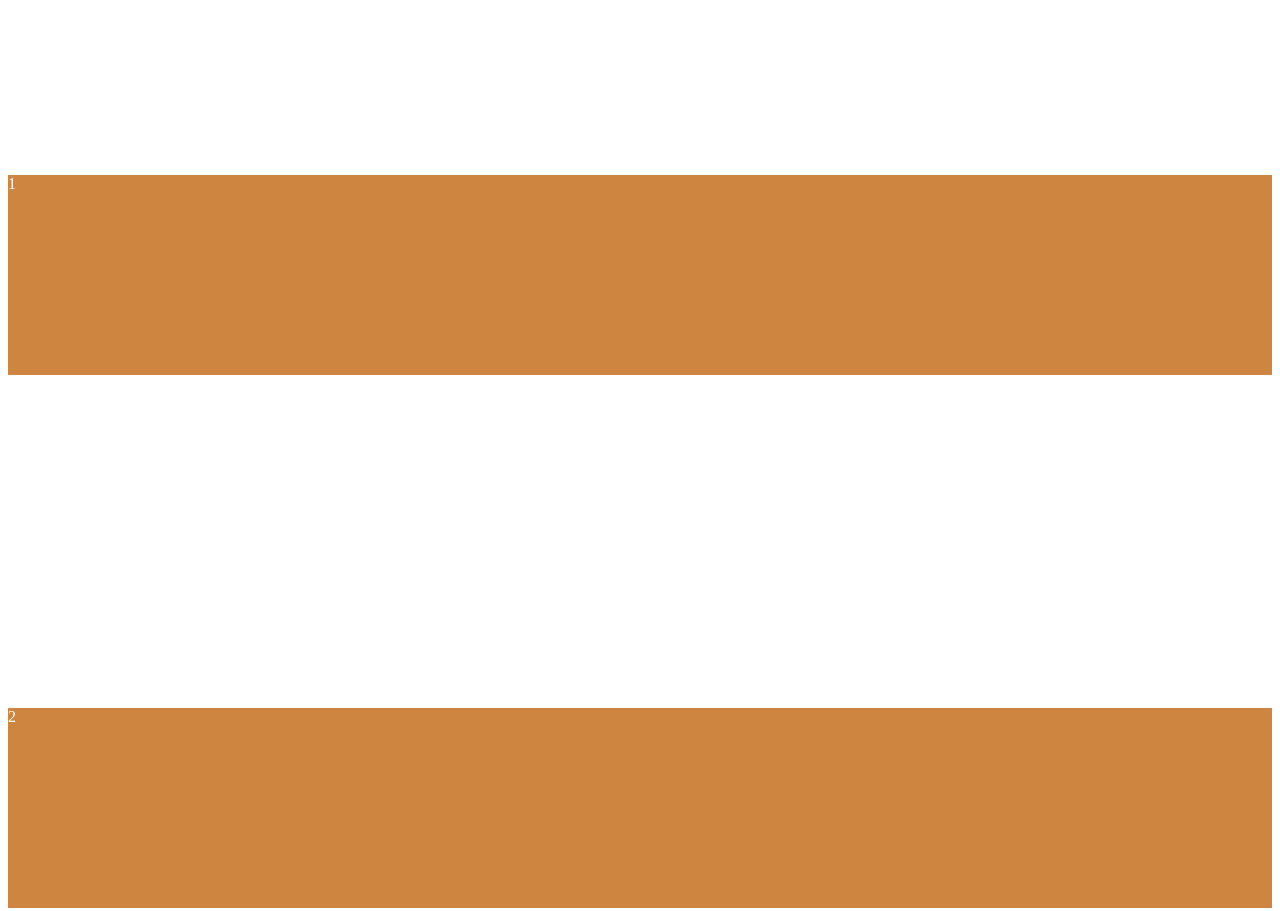
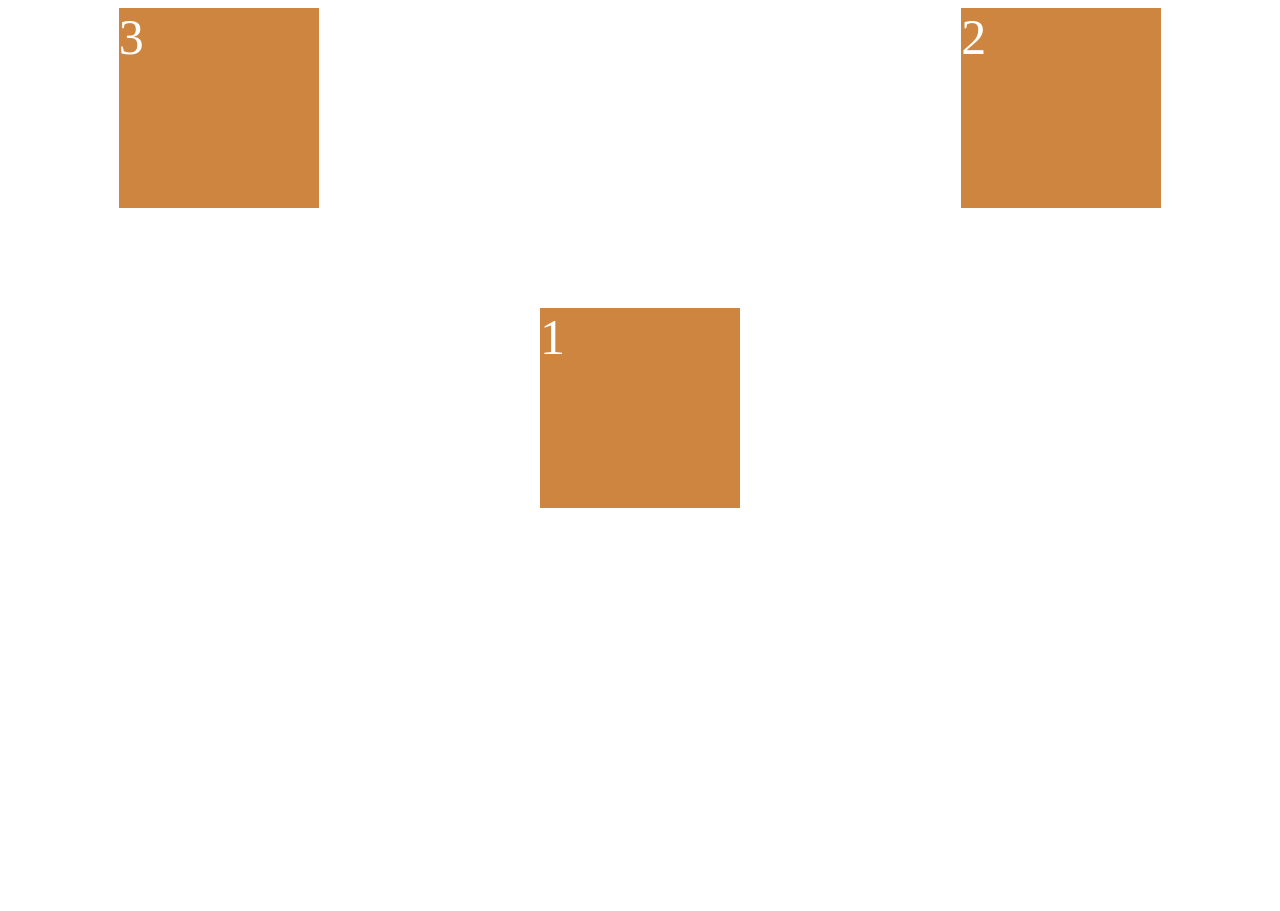
Before and after one commit to aubepluieh3/scss-layout, a plain HTML site: page index.html in a window 1280 px wide. Shown: the top 911 px of the page. After the commit the page ends 816 px from the top, so only its background shows below. Drawn offline with Linux system fonts and the light colour scheme.

Commit message:
#1.4 align-self and order

```diff
--- a/index.html
+++ b/index.html
@@ -8,10 +8,10 @@
     <title>(S)CSS Masterclass</title>
   </head>
   <body>
-    <div class="wrapper">
-      <div class="box">1</div>
-      <div class="box">2</div>
-      <div class="box">3</div>
+    <div class="father">
+      <div class="child">1</div>
+      <div class="child">2</div>
+      <div class="child">3</div>
     </div>
   </body>
 </html>
--- a/styles.css
+++ b/styles.css
@@ -1,15 +1,23 @@
-.wrapper {
+.father {
   display: flex;
-  flex-direction: column;
   /*Main Axis*/
   justify-content: space-around;
-  /*Cross Axis*/
-  align-items: stretch;
-  height: 200vh;
+  height: 100vh;
 }
 
-.box {
+.child {
   background: peru;
+  width: 200px;
   height: 200px;
   color: white;
+  font-size: 50px;
 }
+
+.child:nth-child(1) {
+  order: 2;
+  align-self: center;
+}
+
+.child:nth-child(2) {
+  order: 3;
+}
```
